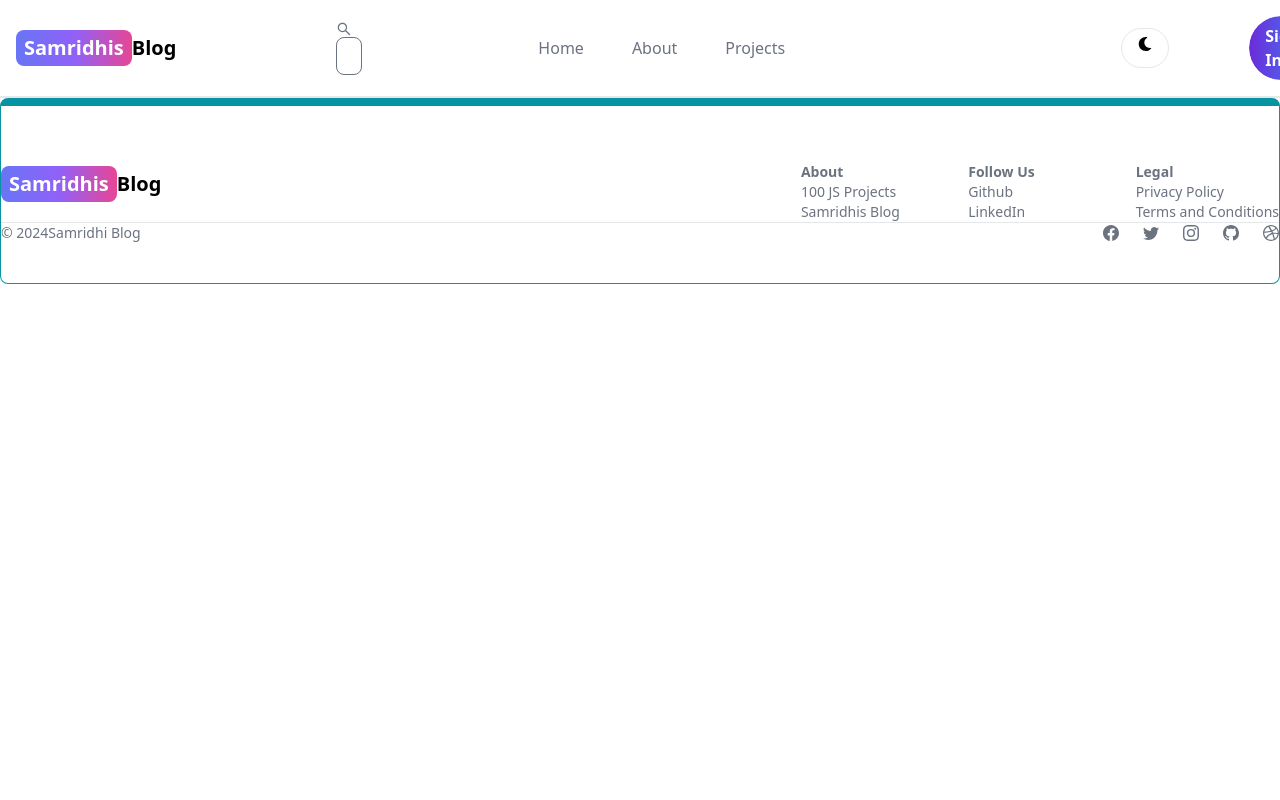
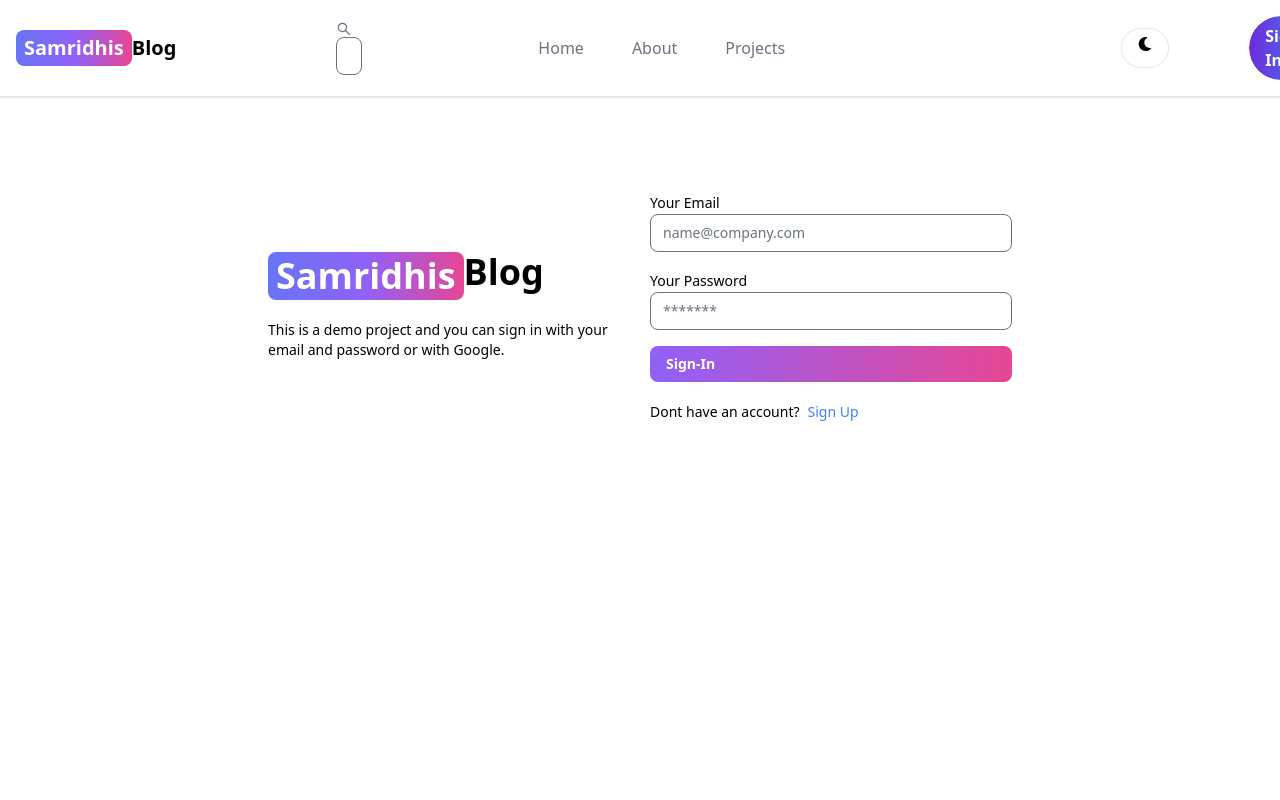
Before and after one commit to samridhi-04/mern-blog, a React (Vite) app in the folder client/: page /sign-in in a window 1280 px wide. Shown: the top 800 px of the page. Built offline with nearby package versions, Linux system fonts and the light colour scheme.

Commit message:
created signin page functionality

```diff
--- a/client/src/pages/SignIn.jsx
+++ b/client/src/pages/SignIn.jsx
@@ -1,9 +1,87 @@
-
+import { Alert, Button, Label, Spinner, TextInput } from "flowbite-react";
+import { useState } from "react";
+import { Link,useNavigate} from "react-router-dom";
 
 const SignIn = () => {
+    const [formData, setFormData] =useState({});
+    const [errorMessage,setErrorMessage] = useState(null);
+    const [loading,setLoading] = useState(false);
+    const navigate = useNavigate();
+    const handleChange=(e)=>{
+        setFormData({...formData,[e.target.id]:e.target.value.trim()});
+    }
+    const handleSubmit= async (e)=>{
+        if(!formData.email||!formData.password){
+            return setErrorMessage('Please fill out all the feilds');
+        }
+        e.preventDefault();
+        try {
+            setLoading(true);
+            setErrorMessage(null);
+            const res = await fetch('http://localhost:3000/api/auth/signin',{
+                method:'POST',
+                headers:{'Content-Type':'application/json'},
+                body:JSON.stringify(formData),
+            })
+            const data = await res.json();
+            if(data.success ===false){
+                return setErrorMessage(data.message)
+            }
+            setLoading(false);
+            if(res.ok){
+                navigate('/')
+            }
+        } catch (error) {
+
+            setErrorMessage(error.message);
+            setLoading(false);
+
+        }
+    }
     return (
-        <div>
+        <div className='min-h-screen mt-20'>
+            <div className="flex p-3 gap-5 max-w-3xl mx-auto flex-col md:flex-row md:items-center">
+                {/* Left Side */}
+                <div className="flex-1">
+                    <Link to="/" className='font-bold dark:text-white flex text-4xl'>
+                        <span className='px-2 py-1 bg-gradient-to-r from-indigo-500 via-purple-500 to-pink-500 rounded-lg text-white'>Samridhis</span> Blog
+                    </Link>
+                    <p className="text-sm mt-5">This is a demo project and you can sign in with your email and password or with Google.</p>
+                </div>
+                {/* Right Side */}
+                <div className="flex-1">
+                    <form className="flex flex-col gap-4" onSubmit={handleSubmit}>
 
+                        <div>
+                            <Label htmlFor="email">Your Email</Label>
+                            <TextInput type="email" placeholder="name@company.com" id="email"  onChange={handleChange}/>
+                        </div>
+                        <div>
+                            <Label htmlFor="password">Your Password</Label>
+                            <TextInput type="password" placeholder="*******" id="password" onChange={handleChange} />
+                        </div>
+                        <Button  className='flex text-white font-bold bg-gradient-to-r from-purple-500 to-pink-500 hover:from-purple-600 hover:to-pink-600 focus:outline-none focus:ring-2 focus:ring-offset-2 focus:ring-purple-500' gradientDuoTone="purpleToPink" type="submit" disabled={loading}>
+                            {loading?(<>
+                            <Spinner size='sm'/>
+                            <span className="pl-3">Loading...</span>
+                            </>):'Sign-In'}
+
+                        </Button>
+                    </form>
+                    <div className="flex gap-2 mt-5 text-sm">
+                        <span> Dont have an account?</span>
+                        <Link to="/sign-up" className="text-blue-500">Sign Up</Link>
+                    </div>
+                    {
+    errorMessage && (
+        <Alert className="mt-5 bg-red-100 text-red-500">
+            {errorMessage}
+        </Alert>
+    )
+}
+
+                </div>
+            </div>
         </div>
     );
 }
--- a/client/src/pages/SignUp.jsx
+++ b/client/src/pages/SignUp.jsx
@@ -73,7 +73,7 @@
                     </form>
                     <div className="flex gap-2 mt-5 text-sm">
                         <span>Have an account?</span>
-                        <Link to="sign-in" className="text-blue-500">Sign In</Link>
+                        <Link to="/sign-in" className="text-blue-500">Sign In</Link>
                     </div>
                     {
     errorMessage && (
```
